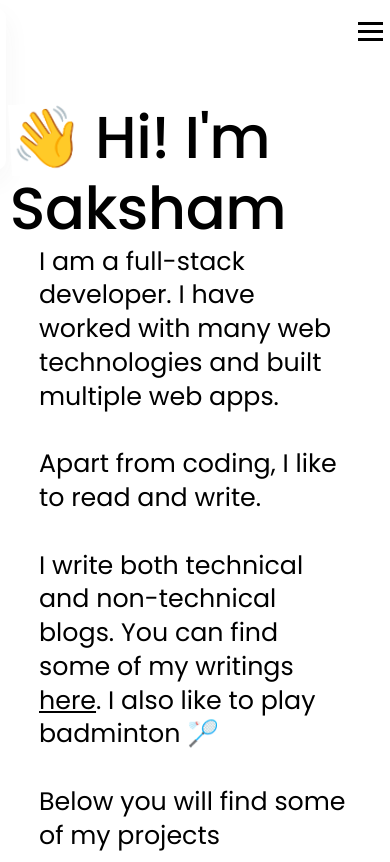
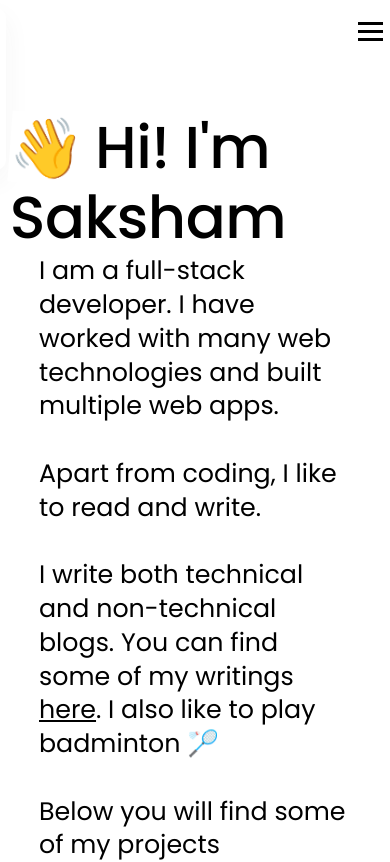
Before and after one commit to Saksham294/portfolio-new, a React (Vite) app: page / in a window 390 px wide. Shown: the top 862 px of the page. Built offline with nearby package versions, Linux system fonts and the light colour scheme.

Commit message:
Fix responsiveness

```diff
--- a/src/components/About/About.css
+++ b/src/components/About/About.css
@@ -54,7 +54,7 @@
     .name-intro{
         /* border: 2px solid red; */
         padding-left: 5vw;
-        padding-top: 5vw;
+        padding-top: 10vw;
     }
     .name-intro>h2{
         font-size:7vh;
--- a/src/components/ProjectCard/ProjectCard.css
+++ b/src/components/ProjectCard/ProjectCard.css
@@ -1,7 +1,7 @@
 .card-container {
     box-shadow: rgba(50, 50, 93, 0.25) 0px 2px 5px -1px, rgba(0, 0, 0, 0.3) 0px 1px 3px -1px;
     width: 250px;
-    height: 320px;
+    height: 340px;
     border-radius: 10px;
     font-family: 'Roboto';
     display: flex;
```
